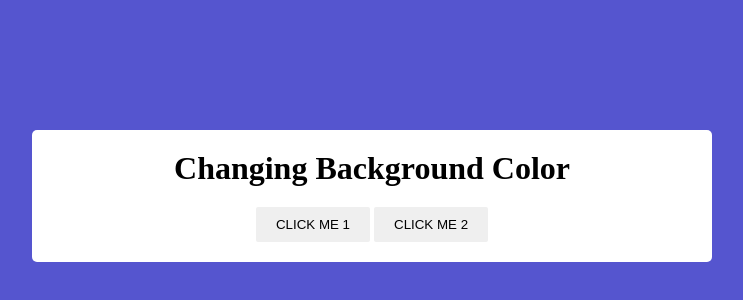
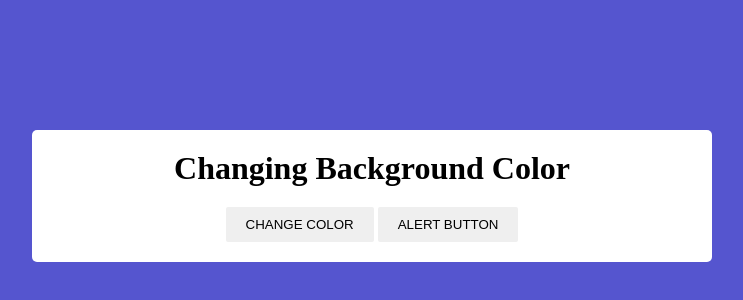
Before and after one commit to agaparkg/change-bg-dom, a plain HTML site: page index.html in a window 1280 px wide. Shown: the part 70-370 px from the top of the page, without its empty margins (268-1011 px from the left). Drawn offline with Linux system fonts and the light colour scheme.

```diff
--- a/index.html
+++ b/index.html
@@ -9,8 +9,8 @@
   <body>
     <div id="background">
       <h1>Changing Background Color</h1>
-      <button id="btn1">Click Me 1</button>
-      <button id="btn2">Click Me 2</button>
+      <button id="btn1">Change Color</button>
+      <button id="btn2">Alert Button</button>
     </div>
     <script src="script1.js"></script>
     <script src="script2.js"></script>
```
Also changed, not shown: script2.js (+0 -7 lines), images/change.png (added), images/ui.png (added), 1 other file.
